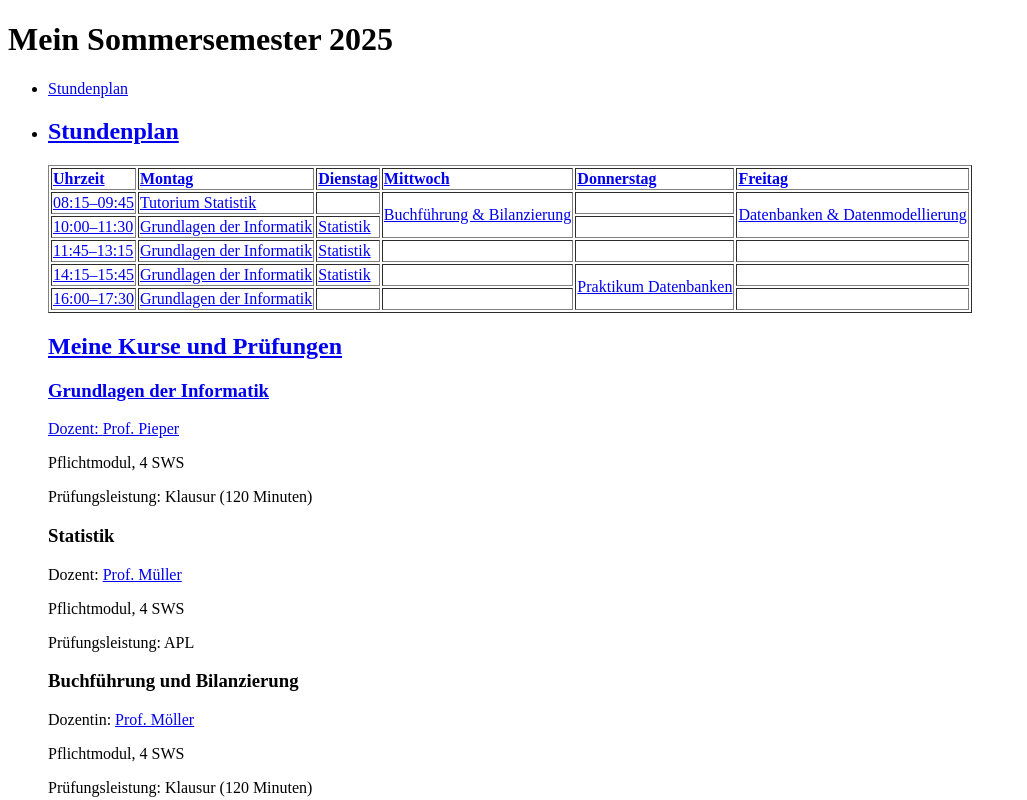
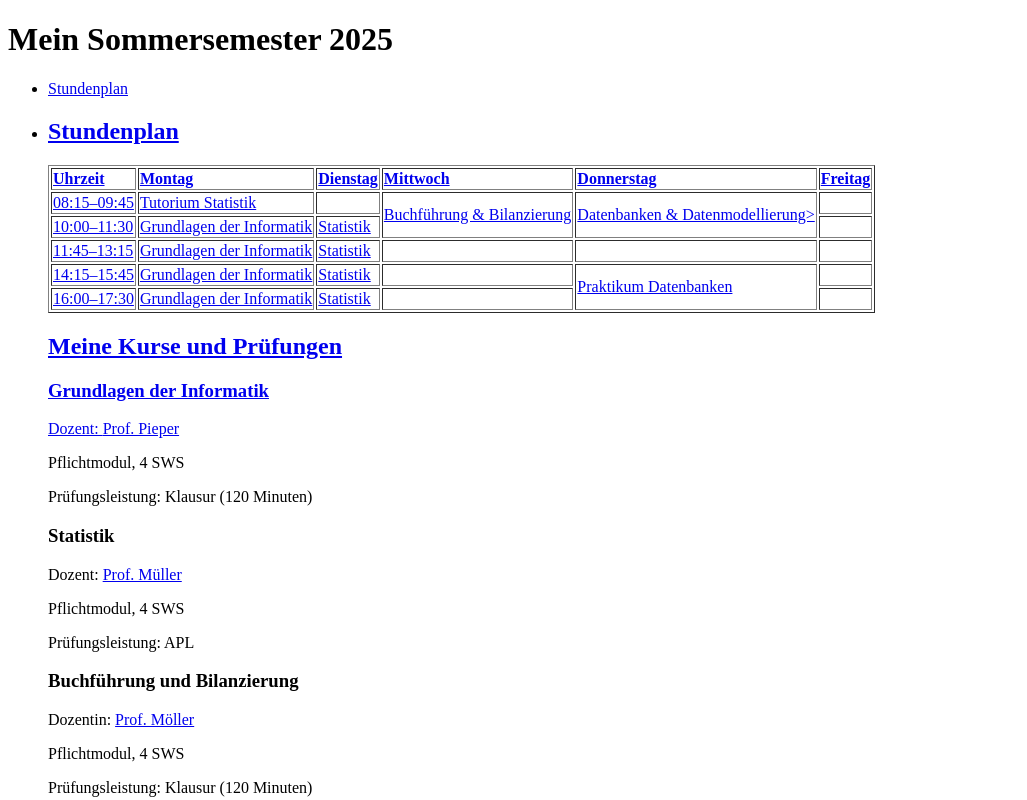
Before and after one commit to allegra-ea/HTML, a plain HTML site: page index.html in a window 1280 px wide. Shown: the top 800 px of the page, without its empty margins (0-1027 px from the left). Drawn offline with Linux system fonts and the light colour scheme.

Commit message:
Update index.html

```diff
--- a/index.html
+++ b/index.html
@@ -37,8 +37,8 @@
           <td>Tutorium Statistik</td>
           <td></td>
           <td rowspan="2">Buchführung & Bilanzierung</td>
-          <td></td>
-          <td rowspan="2">Datenbanken & Datenmodellierung</td>
+          <td rowspan="2">Datenbanken & Datenmodellierung></td>
+          <td></td></td>
         </tr>
         <tr>
           <td>10:00–11:30</td>
@@ -65,7 +65,7 @@
         <tr>
           <td>16:00–17:30</td>
           <td>Grundlagen der Informatik</td>
-          <td></td>
+          <td>Statistik</td>
           <td></td>
           <td></td>
         </tr>
```
